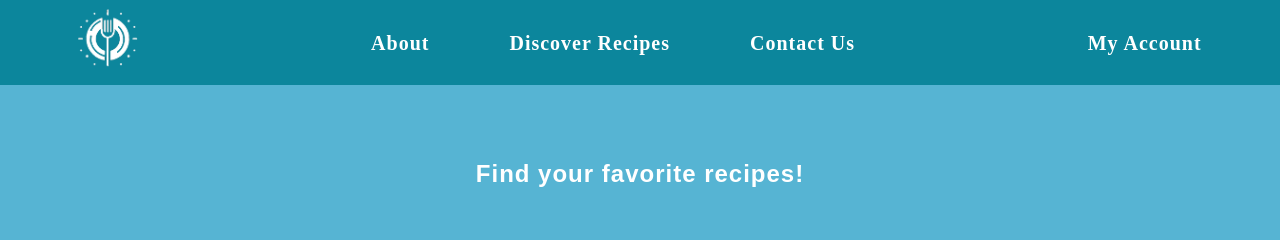
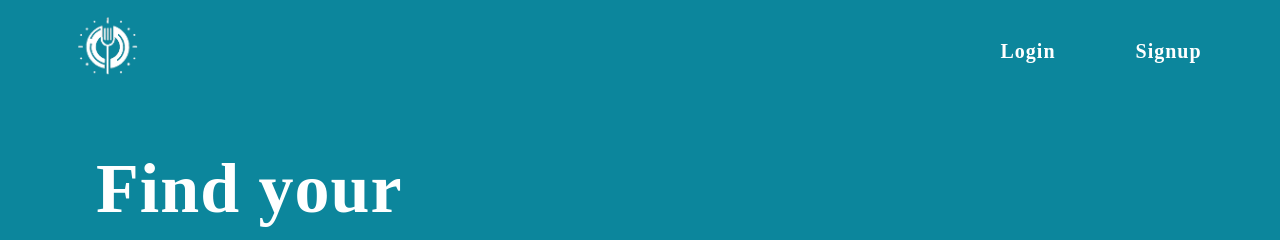
Before and after one commit to asterli/PlatePals, a PHP site: page /home.html in a window 1280 px wide. Shown: the top 240 px of the page. Run offline with PHP 8.4, Linux system fonts and the light colour scheme.

Commit message:
Update nav bars and implement home page

```diff
--- a/account.html
+++ b/account.html
@@ -22,7 +22,7 @@
       </ul>
     </nav>
     <main></main>
-    <footer>
+    <footer class="lato">
       <p>&copy; 2024 PlatePals Inc. All rights Reserved</p>
     </footer>
   </body>
--- a/base.css
+++ b/base.css
@@ -57,7 +57,7 @@ main:after {
 nav {
   font-size: 20px;
   background-color: var(--accent-color);
-  padding: 0.5rem 1rem;
+  padding: 1rem 1rem;
 }
 
 nav ul {
@@ -84,6 +84,12 @@ a {
   justify-content: center;
 }
 
+#end-nav {
+  display: flex;
+  gap: 5rem;
+  justify-content: flex-end;
+}
+
 footer {
   background: #0c869c;
   color: #fff;
--- a/discover.html
+++ b/discover.html
@@ -45,7 +45,7 @@
         <!-- ... other recipes ... -->
       </div>
     </main>
-    <footer>
+    <footer class="lato">
       <p>&copy; 2024 PlatePals Inc. All rights Reserved</p>
     </footer>
   </body>
--- a/home.css
+++ b/home.css
@@ -1,4 +1,34 @@
 body {
+    background-color: var(--accent-color);
+}
+
+main {
+    color: white;
+    margin: 2rem 6rem;
+}
+
+.main-content {
+    display: flex;
+    flex-wrap: wrap;
+    justify-content: space-between;
+}
+
+.main-content h1 {
+    margin: 0;
+    font-size: 70px;
+    width: 50%;
+}
+
+.gallery {
+    display: flex;
+    flex-wrap: wrap;
+}
+
+#steak {
+    height: 650px;
+}
+
+/* body {
     font-family: 'Arial', sans-serif;
     margin: 0;
     padding: 0;
@@ -22,19 +52,6 @@ body {
     font-size: 0.9em;
 }
 
-.main-content {
-    text-align: center;
-    padding: 50px 20px;
-    background: #56B4D3;
-    color: #fff;
-}
-
-.gallery {
-    display: flex;
-    justify-content: center;
-    flex-wrap: wrap;
-}
-
 .gallery img {
     max-width: 30%;
     margin: 10px;
@@ -51,4 +68,4 @@ body {
     .gallery img {
         max-width: 90%;
     }
-}
+} */
--- a/home.html
+++ b/home.html
@@ -7,31 +7,29 @@
     <link rel="stylesheet" type="text/css" href="home.css" />
     <title>PlatePals - Find Your Favorite Recipes!</title>
   </head>
-  <body>
+  <body class="rufina">
     <nav class="rufina">
       <ul>
         <li id="logo">
           <a href="home.html"><img width="60px" src="./images/logo.png" /></a>
         </li>
-        <div id="middle-nav">
-          <li><a href="about.html">About</a></li>
-          <li><a href="discover.html">Discover Recipes</a></li>
-          <li><a href="contact.html">Contact Us</a></li>
+        <div id="end-nav">
+          <li><a href="login.html">Login</a></li>
+          <li><a href="login.html">Signup</a></li>
         </div>
-        <li><a href="account.html">My Account</a></li>
       </ul>
     </nav>
     <main>
       <div class="main-content">
-        <h2>Find your favorite recipes!</h2>
+        <h1>Find your favorite recipes!</h1>
+        <img id="steak" src="images/steak.png" alt="Steak" />
       </div>
       <div class="gallery">
-        <img src="steak-recipe.jpg" alt="Steak Recipe" />
-        <img src="soup-recipe.jpg" alt="Soup Recipe" />
-        <img src="seasoning.jpg" alt="Seasoning" />
+        <img id="chowder" src="images/chowder.png" alt="Clam Chowder" />
+        <img id="seasoning" src="images/seasoning.png" alt="Seasoning" />
       </div>
     </main>
-    <footer>
+    <footer class="lato">
       <p>&copy; 2024 PlatePals Inc. All rights Reserved</p>
     </footer>
   </body>
--- a/recipepage.html
+++ b/recipepage.html
@@ -112,7 +112,7 @@
         </div>
       </div>
     </main>
-    <footer>
+    <footer class="lato">
       <p>&copy; 2024 PlatePals Inc. All rights Reserved</p>
     </footer>
   </body>
```
Also changed, not shown: about.css (+30 -17 lines), about.html (+18 -12 lines).
